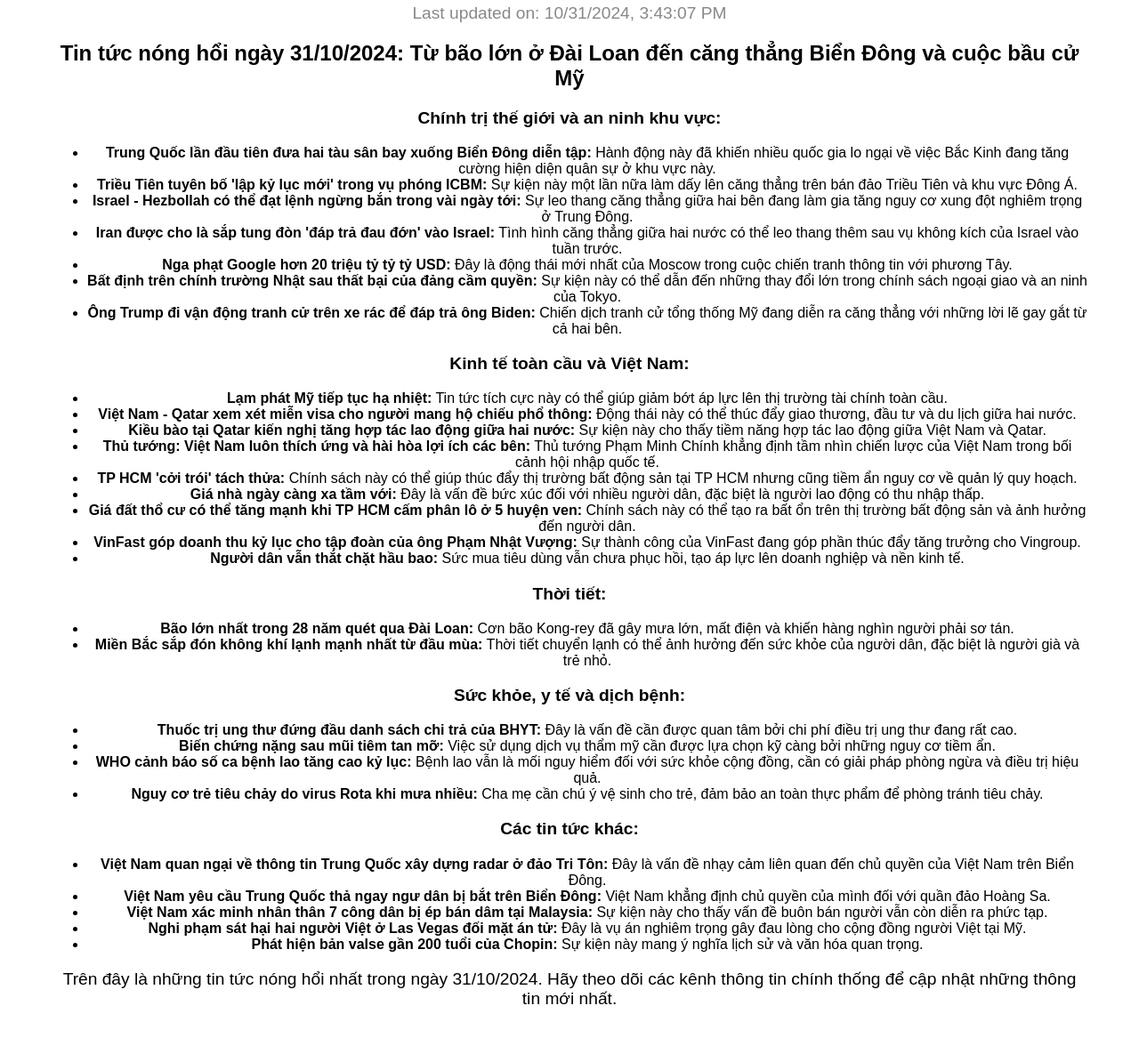
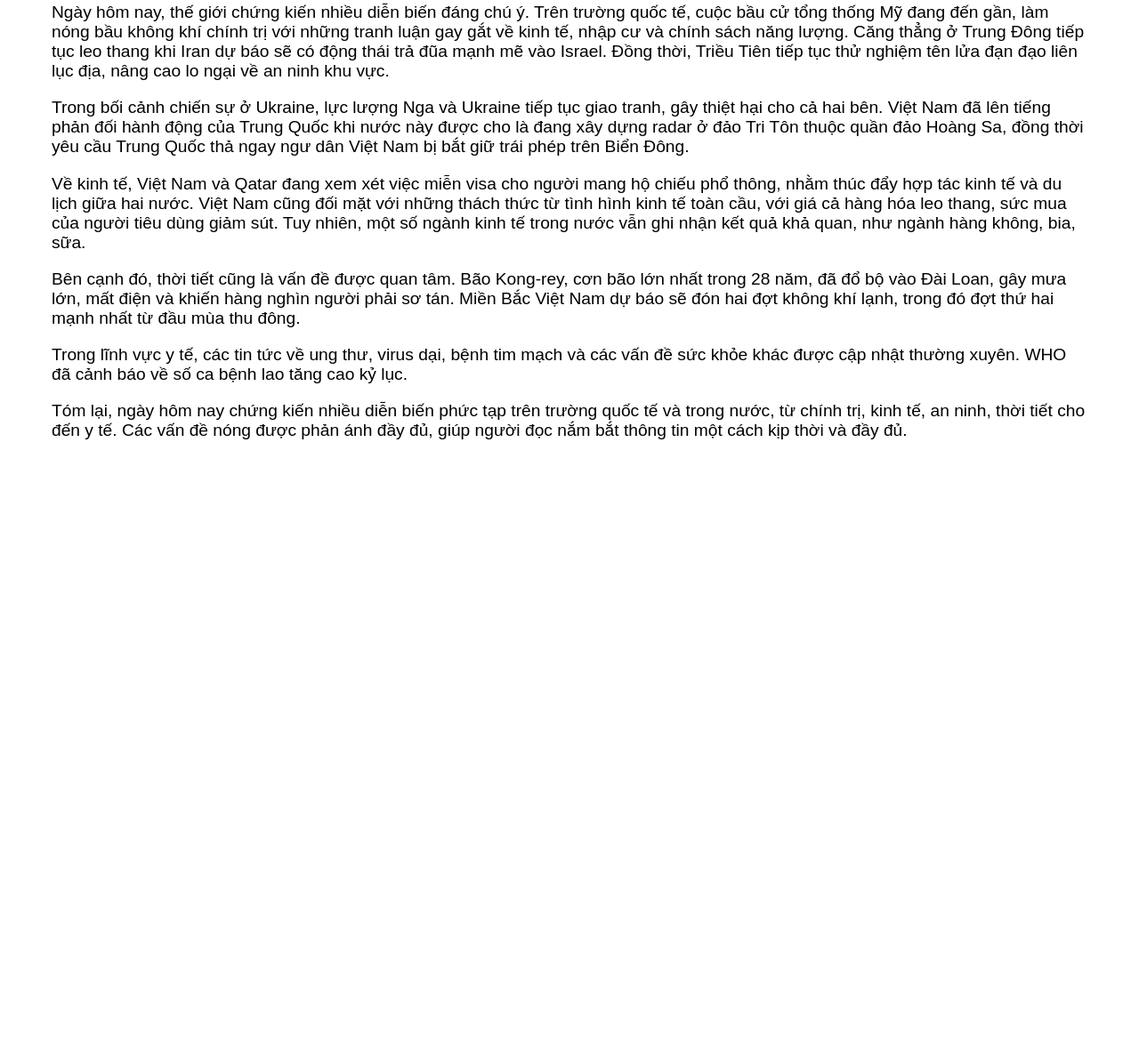
Before and after one commit to keeganhuynh/HoangKhanh, a plain HTML site: page index.html in a window 1280 px wide. Shown: the part 217-1384 px from the top of the page at 89% size. After the commit the page ends 800 px from the top, so only its background shows below. Drawn offline with Linux system fonts and the light colour scheme.

Commit message:
Update HTML file with new content

```diff
--- a/index.html
+++ b/index.html
@@ -6,7 +6,7 @@
 <meta content="width=device-width, initial-scale=1.0" name="viewport"/>
 <title>GitHub Pages Demo</title>
 <style>
-        body { font-family: Arial, sans-serif; text-align: center; padding: 50px; }
+        body { font-family: Arial, sans-serif; text-align: left; padding: 50px; }
         h1 { color: #4CAF50; }
         p { font-size: 1.2em; }
         footer { margin-top: 20px; color: #888; }
@@ -16,55 +16,13 @@
 <h1>Welcome to My GitHub Pages Demo!</h1>
 <p>This is a simple example of a website hosted on GitHub Pages.</p>
 <p>You can automatically update this page by pushing new changes to the repository.</p>
-<footer>
-<p>Last updated on: <span id="timestamp">2024-10-31 15:35:09</span></p>
-</footer>
 <script>
-        // This script updates the timestamp dynamically
-        document.getElementById("timestamp").textContent = new Date().toLocaleString();
-    </script>
-<div id="news"><h2>Tin tức nóng hổi ngày 31/10/2024: Từ bão lớn ở Đài Loan đến căng thẳng Biển Đông và cuộc bầu cử Mỹ</h2>
-<p><strong>Chính trị thế giới và an ninh khu vực:</strong></p>
-<ul>
-<li><strong>Trung Quốc lần đầu tiên đưa hai tàu sân bay xuống Biển Đông diễn tập:</strong> Hành động này đã khiến nhiều quốc gia lo ngại về việc Bắc Kinh đang tăng cường hiện diện quân sự ở khu vực này.</li>
-<li><strong>Triều Tiên tuyên bố 'lập kỷ lục mới' trong vụ phóng ICBM:</strong>  Sự kiện này một lần nữa làm dấy lên căng thẳng trên bán đảo Triều Tiên và khu vực Đông Á. </li>
-<li><strong>Israel - Hezbollah có thể đạt lệnh ngừng bắn trong vài ngày tới:</strong> Sự leo thang căng thẳng giữa hai bên đang làm gia tăng nguy cơ xung đột nghiêm trọng ở Trung Đông. </li>
-<li><strong>Iran được cho là sắp tung đòn 'đáp trả đau đớn' vào Israel:</strong> Tình hình căng thẳng giữa hai nước có thể leo thang thêm sau vụ không kích của Israel vào tuần trước.</li>
-<li><strong>Nga phạt Google hơn 20 triệu tỷ tỷ tỷ USD:</strong>  Đây là động thái mới nhất của Moscow trong cuộc chiến tranh thông tin với phương Tây. </li>
-<li><strong>Bất định trên chính trường Nhật sau thất bại của đảng cầm quyền:</strong> Sự kiện này có thể dẫn đến những thay đổi lớn trong chính sách ngoại giao và an ninh của Tokyo.</li>
-<li><strong>Ông Trump đi vận động tranh cử trên xe rác để đáp trả ông Biden:</strong> Chiến dịch tranh cử tổng thống Mỹ đang diễn ra căng thẳng với những lời lẽ gay gắt từ cả hai bên. </li>
-</ul>
-<p><strong>Kinh tế toàn cầu và Việt Nam:</strong></p>
-<ul>
-<li><strong>Lạm phát Mỹ tiếp tục hạ nhiệt:</strong> Tin tức tích cực này có thể giúp giảm bớt áp lực lên thị trường tài chính toàn cầu.</li>
-<li><strong>Việt Nam - Qatar xem xét miễn visa cho người mang hộ chiếu phổ thông:</strong> Động thái này có thể thúc đẩy giao thương, đầu tư và du lịch giữa hai nước.</li>
-<li><strong>Kiều bào tại Qatar kiến nghị tăng hợp tác lao động giữa hai nước:</strong>  Sự kiện này cho thấy tiềm năng hợp tác lao động giữa Việt Nam và Qatar.</li>
-<li><strong>Thủ tướng: Việt Nam luôn thích ứng và hài hòa lợi ích các bên:</strong>  Thủ tướng Phạm Minh Chính khẳng định tầm nhìn chiến lược của Việt Nam trong bối cảnh hội nhập quốc tế.</li>
-<li><strong>TP HCM 'cởi trói' tách thửa:</strong>  Chính sách này có thể giúp thúc đẩy thị trường bất động sản tại TP HCM nhưng cũng tiềm ẩn nguy cơ về quản lý quy hoạch.</li>
-<li><strong>Giá nhà ngày càng xa tầm với:</strong>  Đây là vấn đề bức xúc đối với nhiều người dân, đặc biệt là người lao động có thu nhập thấp. </li>
-<li><strong>Giá đất thổ cư có thể tăng mạnh khi TP HCM cấm phân lô ở 5 huyện ven:</strong>  Chính sách này có thể tạo ra bất ổn trên thị trường bất động sản và ảnh hưởng đến người dân.</li>
-<li><strong>VinFast góp doanh thu kỷ lục cho tập đoàn của ông Phạm Nhật Vượng:</strong>  Sự thành công của VinFast đang góp phần thúc đẩy tăng trưởng cho Vingroup.</li>
-<li><strong>Người dân vẫn thắt chặt hầu bao:</strong>  Sức mua tiêu dùng vẫn chưa phục hồi, tạo áp lực lên doanh nghiệp và nền kinh tế.</li>
-</ul>
-<p><strong>Thời tiết:</strong></p>
-<ul>
-<li><strong>Bão lớn nhất trong 28 năm quét qua Đài Loan:</strong> Cơn bão Kong-rey đã gây mưa lớn, mất điện và khiến hàng nghìn người phải sơ tán.</li>
-<li><strong>Miền Bắc sắp đón không khí lạnh mạnh nhất từ đầu mùa:</strong>  Thời tiết chuyển lạnh có thể ảnh hưởng đến sức khỏe của người dân, đặc biệt là người già và trẻ nhỏ.</li>
-</ul>
-<p><strong>Sức khỏe, y tế và dịch bệnh:</strong></p>
-<ul>
-<li><strong>Thuốc trị ung thư đứng đầu danh sách chi trả của BHYT:</strong>  Đây là vấn đề cần được quan tâm bởi chi phí điều trị ung thư đang rất cao.</li>
-<li><strong>Biến chứng nặng sau mũi tiêm tan mỡ:</strong>  Việc sử dụng dịch vụ thẩm mỹ cần được lựa chọn kỹ càng bởi những nguy cơ tiềm ẩn.</li>
-<li><strong>WHO cảnh báo số ca bệnh lao tăng cao kỷ lục:</strong>  Bệnh lao vẫn là mối nguy hiểm đối với sức khỏe cộng đồng, cần có giải pháp phòng ngừa và điều trị hiệu quả.</li>
-<li><strong>Nguy cơ trẻ tiêu chảy do virus Rota khi mưa nhiều:</strong>  Cha mẹ cần chú ý vệ sinh cho trẻ, đảm bảo an toàn thực phẩm để phòng tránh tiêu chảy.</li>
-</ul>
-<p><strong>Các tin tức khác:</strong></p>
-<ul>
-<li><strong>Việt Nam quan ngại về thông tin Trung Quốc xây dựng radar ở đảo Tri Tôn:</strong>  Đây là vấn đề nhạy cảm liên quan đến chủ quyền của Việt Nam trên Biển Đông.</li>
-<li><strong>Việt Nam yêu cầu Trung Quốc thả ngay ngư dân bị bắt trên Biển Đông:</strong>  Việt Nam khẳng định chủ quyền của mình đối với quần đảo Hoàng Sa.</li>
-<li><strong>Việt Nam xác minh nhân thân 7 công dân bị ép bán dâm tại Malaysia:</strong>  Sự kiện này cho thấy vấn đề buôn bán người vẫn còn diễn ra phức tạp. </li>
-<li><strong>Nghi phạm sát hại hai người Việt ở Las Vegas đối mặt án tử:</strong>  Đây là vụ án nghiêm trọng gây đau lòng cho cộng đồng người Việt tại Mỹ.</li>
-<li><strong>Phát hiện bản valse gần 200 tuổi của Chopin:</strong>  Sự kiện này mang ý nghĩa lịch sử và văn hóa quan trọng.</li>
-</ul>
-<p>Trên đây là những tin tức nóng hổi nhất trong ngày 31/10/2024. Hãy theo dõi các kênh thông tin chính thống để cập nhật những thông tin mới nhất. </p></div></body>
+document.getElementById("timestamp").textContent = new Date().toLocaleString();
+</script>
+<div id="news"><p>Ngày hôm nay, thế giới chứng kiến nhiều diễn biến đáng chú ý. Trên trường quốc tế, cuộc bầu cử tổng thống Mỹ đang đến gần, làm nóng bầu không khí chính trị với những tranh luận gay gắt về kinh tế, nhập cư và chính sách năng lượng. Căng thẳng ở Trung Đông tiếp tục leo thang khi Iran dự báo sẽ có động thái trả đũa mạnh mẽ vào Israel. Đồng thời, Triều Tiên tiếp tục thử nghiệm tên lửa đạn đạo liên lục địa, nâng cao lo ngại về an ninh khu vực. </p>
+<p>Trong bối cảnh chiến sự ở Ukraine, lực lượng Nga và Ukraine tiếp tục giao tranh, gây thiệt hại cho cả hai bên. Việt Nam đã lên tiếng phản đối hành động của Trung Quốc khi nước này được cho là đang xây dựng radar ở đảo Tri Tôn thuộc quần đảo Hoàng Sa, đồng thời yêu cầu Trung Quốc thả ngay ngư dân Việt Nam bị bắt giữ trái phép trên Biển Đông. </p>
+<p>Về kinh tế, Việt Nam và Qatar đang xem xét việc miễn visa cho người mang hộ chiếu phổ thông, nhằm thúc đẩy hợp tác kinh tế và du lịch giữa hai nước. Việt Nam cũng đối mặt với những thách thức từ tình hình kinh tế toàn cầu, với giá cả hàng hóa leo thang, sức mua của người tiêu dùng giảm sút. Tuy nhiên, một số ngành kinh tế trong nước vẫn ghi nhận kết quả khả quan, như ngành hàng không, bia, sữa.</p>
+<p>Bên cạnh đó, thời tiết cũng là vấn đề được quan tâm. Bão Kong-rey, cơn bão lớn nhất trong 28 năm, đã đổ bộ vào Đài Loan, gây mưa lớn, mất điện và khiến hàng nghìn người phải sơ tán. Miền Bắc Việt Nam dự báo sẽ đón hai đợt không khí lạnh, trong đó đợt thứ hai mạnh nhất từ đầu mùa thu đông. </p>
+<p>Trong lĩnh vực y tế, các tin tức về ung thư, virus dại, bệnh tim mạch và các vấn đề sức khỏe khác được cập nhật thường xuyên.  WHO đã cảnh báo về số ca bệnh lao tăng cao kỷ lục. </p>
+<p>Tóm lại, ngày hôm nay chứng kiến nhiều diễn biến phức tạp trên trường quốc tế và trong nước, từ chính trị, kinh tế, an ninh, thời tiết cho đến y tế. Các vấn đề nóng được phản ánh đầy đủ, giúp người đọc nắm bắt thông tin một cách kịp thời và đầy đủ.</p></div></body>
 </html>
```
